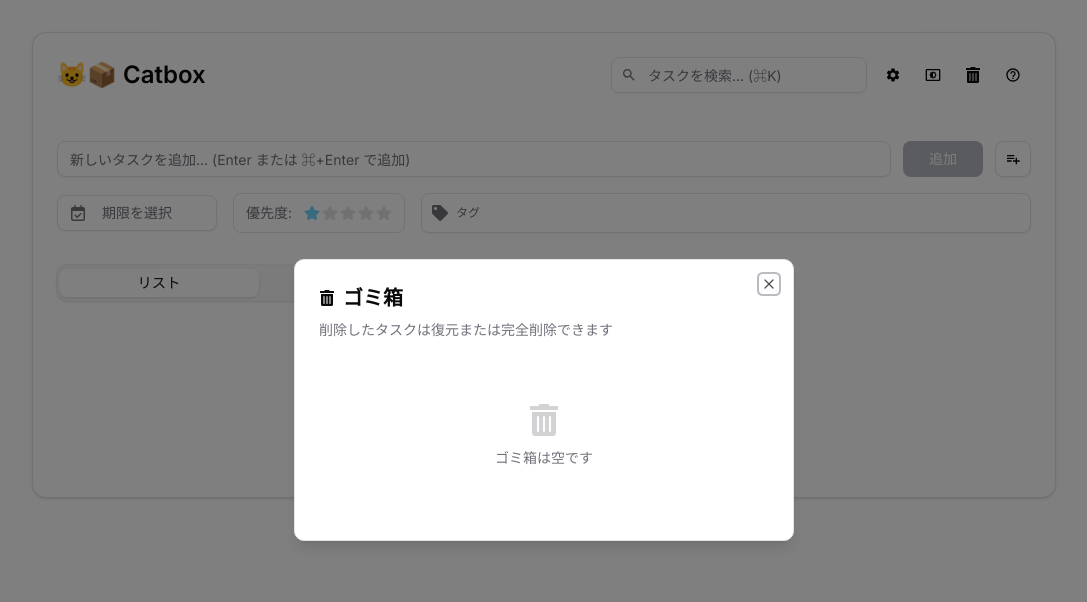
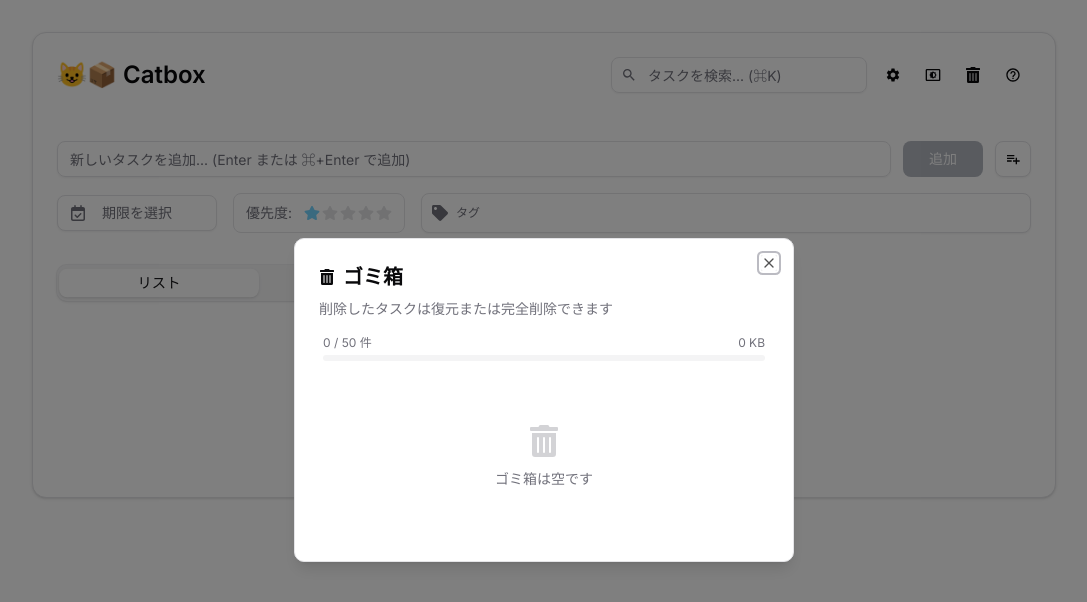
Before and after one commit to koh-tom/catbox, a React (Vite) app: page / in a window 1280 px wide. Both pictures are taken after a click on the button 1069 px from the left and 75 px from the top of the page. Shown: the top 602 px of the page, without its empty margins (96-1183 px from the left). Built offline with nearby package versions, Linux system fonts and the light colour scheme; the HTML template or start-up script is replaced by a standard one.

Commit message:
feat(なし): ✨ ゴミ箱件数の表示・制限・バイト数表示

```diff
--- a/src/App.tsx
+++ b/src/App.tsx
@@ -43,6 +43,8 @@ function App() {
     restoreFromTrash,
     permanentlyDelete,
     emptyTrash,
+    trashStorageSizeKB,
+    trashLimit,
   } = useTodos();
 
   const [editingTodoId, setEditingTodoId] = useState<string | null>(null);
@@ -234,6 +236,8 @@ function App() {
           onRestore={restoreFromTrash}
           onPermanentlyDelete={permanentlyDelete}
           onEmptyTrash={emptyTrash}
+          trashLimit={trashLimit}
+          trashStorageSizeKB={trashStorageSizeKB}
         />
       </div>
 
--- a/src/components/TrashView.tsx
+++ b/src/components/TrashView.tsx
@@ -17,6 +17,8 @@ interface TrashViewProps {
   onRestore: (id: string) => void;
   onPermanentlyDelete: (id: string) => void;
   onEmptyTrash: () => void;
+  trashLimit: number;
+  trashStorageSizeKB: number;
 }
 
 export function TrashView({
@@ -26,6 +28,8 @@ export function TrashView({
   onRestore,
   onPermanentlyDelete,
   onEmptyTrash,
+  trashLimit,
+  trashStorageSizeKB,
 }: TrashViewProps) {
   const formatDeletedDate = (deletedAt?: number) => {
     if (!deletedAt) return '';
@@ -48,6 +52,19 @@ export function TrashView({
           <DialogDescription>削除したタスクは復元または完全削除できます</DialogDescription>
         </DialogHeader>
 
+        <div className="flex flex-col gap-1 text-xs text-muted-foreground px-1">
+          <div className="flex justify-between">
+            <span>{trashedTodos.length} / {trashLimit} 件</span>
+            <span>{trashStorageSizeKB} KB</span>
+          </div>
+          <div className="w-full bg-muted rounded-full h-1.5">
+            <div
+              className="bg-primary h-1.5 rounded-full transition-all"
+              style={{ width: `${Math.min((trashedTodos.length / trashLimit) * 100, 100)}%` }}
+            />
+          </div>
+        </div>
+
         <div className="flex-1 overflow-y-auto space-y-2 min-h-0">
           {trashedTodos.length === 0 ? (
             <div className="text-center text-muted-foreground py-12">
@@ -62,9 +79,8 @@ export function TrashView({
               >
                 <div className="flex-1 min-w-0">
                   <p
-                    className={`text-sm truncate ${
-                      todo.completed ? 'line-through text-muted-foreground' : ''
-                    }`}
+                    className={`text-sm truncate ${todo.completed ? 'line-through text-muted-foreground' : ''
+                      }`}
                   >
                     {todo.title}
                   </p>
--- a/src/hooks/useTodos.ts
+++ b/src/hooks/useTodos.ts
@@ -1,5 +1,5 @@
 import { useCallback, useEffect, useRef, useState } from 'react';
-import { DEFAULT_PRIORITY, STORAGE_KEYS } from '@/lib/constants';
+import { DEFAULT_PRIORITY, STORAGE_KEYS, TRASH_LIMIT } from '@/lib/constants';
 import type { Tag, Todo } from '@/types/todo';
 import { useLocalStorage } from './useLocalStorage';
 
@@ -7,6 +7,12 @@ export function useTodos() {
   const [todos, setTodos] = useLocalStorage<Todo[]>(STORAGE_KEYS.TODOS, []);
   const [trashedTodos, setTrashedTodos] = useLocalStorage<Todo[]>(STORAGE_KEYS.TRASH, []);
   const [savedTags, setSavedTags] = useLocalStorage<Tag[]>(STORAGE_KEYS.TAGS, []);
+
+  // ゴミ箱に追加（上限超過時は古いものから自動削除）
+  const addToTrash = (items: Todo[]) => {
+    const combined = [...items, ...trashedTodos];
+    setTrashedTodos(combined.slice(0, TRASH_LIMIT));
+  };
 
   // 直前に削除したTODOを保持するstate
   const [lastDeleted, setLastDeleted] = useState<Todo[] | null>(null);
@@ -65,7 +71,7 @@ export function useTodos() {
     if (todoToDelete) {
       const trashedTodo = { ...todoToDelete, deletedAt: Date.now() };
       setLastDeleted([todoToDelete]);
-      setTrashedTodos([trashedTodo, ...trashedTodos]);
+      addToTrash([trashedTodo]);
       setTodos(todos.filter((todo) => todo.id !== id));
     }
   };
@@ -116,7 +122,7 @@ export function useTodos() {
       const now = Date.now();
       const trashedCompleted = completed.map((t) => ({ ...t, deletedAt: now }));
       setLastDeleted(completed);
-      setTrashedTodos([...trashedCompleted, ...trashedTodos]);
+      addToTrash(trashedCompleted);
       setTodos(todos.filter((todo) => !todo.completed));
     }
   };
@@ -140,7 +146,7 @@ export function useTodos() {
       const now = Date.now();
       const trashedItems = todosToDelete.map((t) => ({ ...t, deletedAt: now }));
       setLastDeleted(todosToDelete);
-      setTrashedTodos([...trashedItems, ...trashedTodos]);
+      addToTrash(trashedItems);
       setTodos(todos.filter((todo) => !idSet.has(todo.id)));
     }
   };
@@ -256,6 +262,16 @@ export function useTodos() {
     );
   };
 
+  // ゴミ箱のストレージサイズ (KB表示)
+  const trashStorageSizeKB = (() => {
+    try {
+      const data = localStorage.getItem(STORAGE_KEYS.TRASH);
+      return data ? Math.round((new Blob([data]).size / 1024) * 10) / 10 : 0;
+    } catch {
+      return 0;
+    }
+  })();
+
   return {
     todos,
     trashedTodos,
@@ -280,5 +296,7 @@ export function useTodos() {
     restoreFromTrash,
     permanentlyDelete,
     emptyTrash,
+    trashStorageSizeKB,
+    trashLimit: TRASH_LIMIT,
   };
 }
--- a/src/lib/constants.ts
+++ b/src/lib/constants.ts
@@ -8,6 +8,8 @@ export const STORAGE_KEYS = {
 } as const;
 
 export const DEFAULT_PRIORITY = 1;
+
+export const TRASH_LIMIT = 50; // trashの最大保存件数
 
 export const TAG_COLORS = [
   { name: 'Red', value: 'bg-red-500 text-white' },
```
